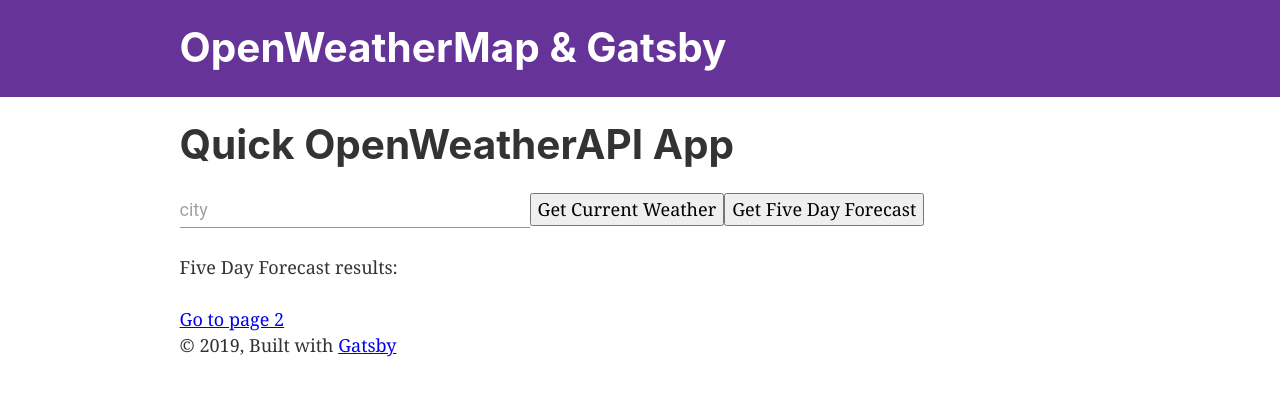
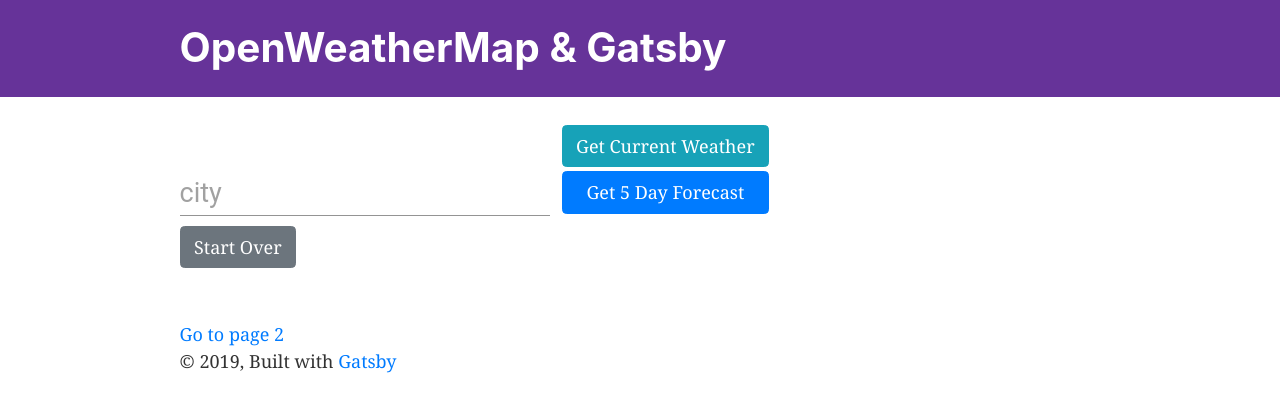
Before and after one commit to kdv24/OpenWeatherMapAPI, a Gatsby site: page / in a window 1280 px wide. Built offline with nearby package versions, Linux system fonts and the light colour scheme; Gatsby itself is replaced by a stand-in of ours.

Commit message:
add minimal styling to buttons

```diff
--- a/package.json
+++ b/package.json
@@ -6,6 +6,7 @@
   "author": "Kyle Mathews <mathews.kyle@gmail.com>",
   "dependencies": {
     "@material-ui/core": "^3.9.2",
+    "bootstrap": "^4.3.1",
     "core-js": "^2.6.5",
     "gatsby": "^2.1.27",
     "gatsby-image": "^2.0.31",
--- a/src/components/FiveDayForecast.js
+++ b/src/components/FiveDayForecast.js
@@ -52,8 +52,8 @@ const FiveDayForecast = props => {
   })
 
   return (
-    <div>
-      Five Day Forecast results:
+    <div style={{ display: "flex" }}>
+      {/* Five Day Forecast results: */}
       <ul>{tempArray}</ul>
     </div>
   )
--- a/src/components/Weather.js
+++ b/src/components/Weather.js
@@ -3,15 +3,21 @@ import FiveDayForecast from "../components/FiveDayForecast"
 
 const Weather = props => {
   return (
+    <div style={{ display: "flex" }}>
       <div>
         {props.name && <h4>City: {props.name}</h4>}
         {props.temp && <h4>Temperature: {props.temp}</h4>}
         {props.windspeed && <h4>Windspeed: {props.windspeed}</h4>}
         {props.description && <h4>Description: {props.description}</h4>}
-
+      </div>
+      <div>
         {props.fiveDayForecast && (
+          <div>
+            {/* <h3>Five Day Forecast</h3> */}
             <FiveDayForecast fiveDayForecast={props.fiveDayForecast} />
+          </div>
         )}
+      </div>
     </div>
   )
 }
--- a/src/pages/index.js
+++ b/src/pages/index.js
@@ -1,4 +1,5 @@
 import React, { Component } from "react"
+import "bootstrap/dist/css/bootstrap.css"
 
 import { Link } from "gatsby"
 
@@ -55,6 +56,7 @@ class IndexPage extends Component {
       console.log("noop")
     }
   }
+
   handleChange(event) {
     this.setState({ name: event.target.value })
   }
@@ -62,24 +64,63 @@ class IndexPage extends Component {
   render() {
     return (
       <Layout>
-        <h1>Quick OpenWeatherAPI App</h1>
+        <div style={{ display: "flex", flexDirection: "row" }}>
           <form>
+            <div
+              style={{
+                display: "flex",
+                flexWrap: "wrap",
+              }}
+            >
               <Input
                 type="text"
                 name="city"
                 id="city"
                 placeholder="city"
                 value={this.state.name}
-            style={{ width: "350px" }}
+                style={{
+                  marginRight: "10px",
+                  fontSize: "1.5em",
+                  alignSelf: "flex-end",
+                }}
                 onChange={this.handleChange}
               />
-          <button type="button" onClick={this.getCurrentWeather}>
+              <div
+                style={{
+                  display: "flex",
+                  flexDirection: "column",
+                }}
+              >
+                <button
+                  style={{ margin: "2px" }}
+                  className="btn btn-info"
+                  type="button"
+                  onClick={this.getCurrentWeather}
+                >
                   Get Current Weather
                 </button>
-          <button type="button" onClick={this.getFiveDayForecast}>
-            Get Five Day Forecast
+                <button
+                  style={{ margin: "2px" }}
+                  className="btn btn-primary"
+                  type="button"
+                  onClick={this.getFiveDayForecast}
+                >
+                  Get 5 Day Forecast
                 </button>
+              </div>
+            </div>
+            <div style={{ display: "flex" }}>
+              <button
+                style={{ marginTop: "10px" }}
+                className="btn btn-secondary"
+                type="button"
+                onClick={console.log("clear the input field")}
+              >
+                Start Over
+              </button>
+            </div>
           </form>
+        </div>
         <Weather
           name={this.state.name}
           temp={this.state.temp}
```
Lines whose indentation alone changed are shown as unchanged.
